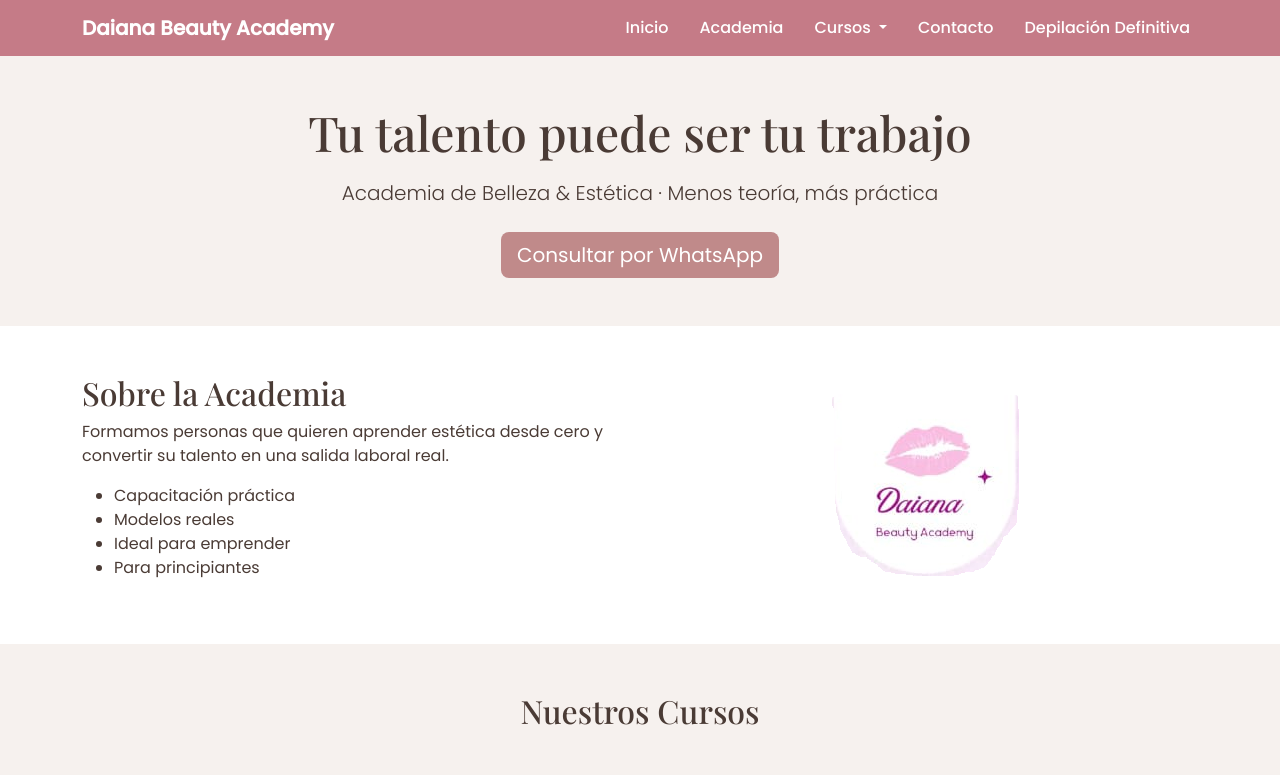
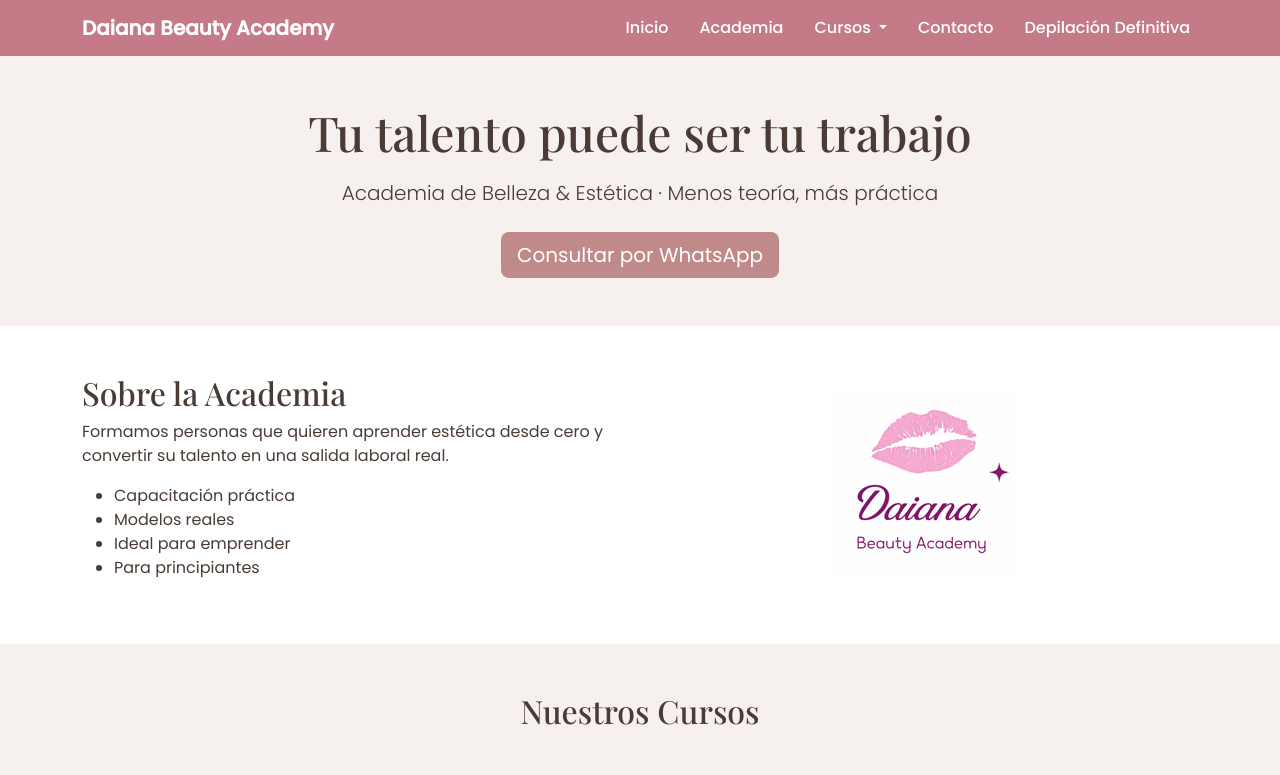
Before and after one commit to nancylorre38-prog/estetic_daiana, a plain HTML site: page index.html in a window 1280 px wide. Shown: the top 775 px of the page. Drawn offline with nearby package versions, Linux system fonts and the light colour scheme.

Commit message:
Actualizacion de mi pagina

```diff
--- a/index.html
+++ b/index.html
@@ -149,7 +149,7 @@
       </div>
 
       <div class="col-md-6 text-center">
-        <img src="./IMG/Logo Academia.png" class="img-fluid rounded" alt="Academia">
+        <img src="./IMG/ACADEMIA LOGO NUEVO.jpg" class="img-fluid rounded" alt="Academia">
       </div>
 
     </div>
```
Also changed, not shown: IMG/ACADEMIA LOGO NUEVO.jpg (added), IMG/LOGO ACADEMIA LINDO 2.jpg (added), IMG/LOGO ACADEMIA LINDO.png (added), IMG/LOGO LINDO 1.jpg (added).
